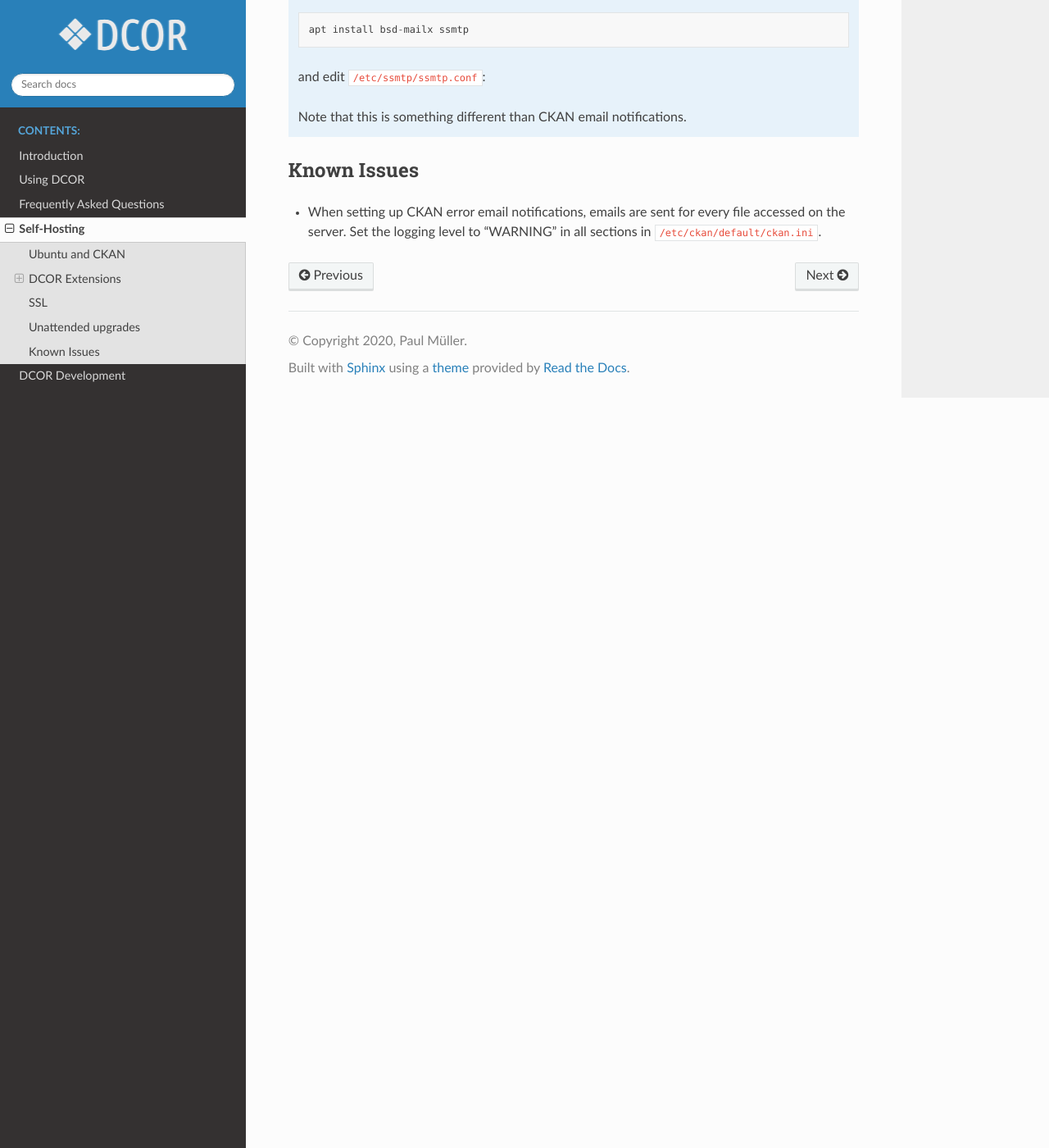
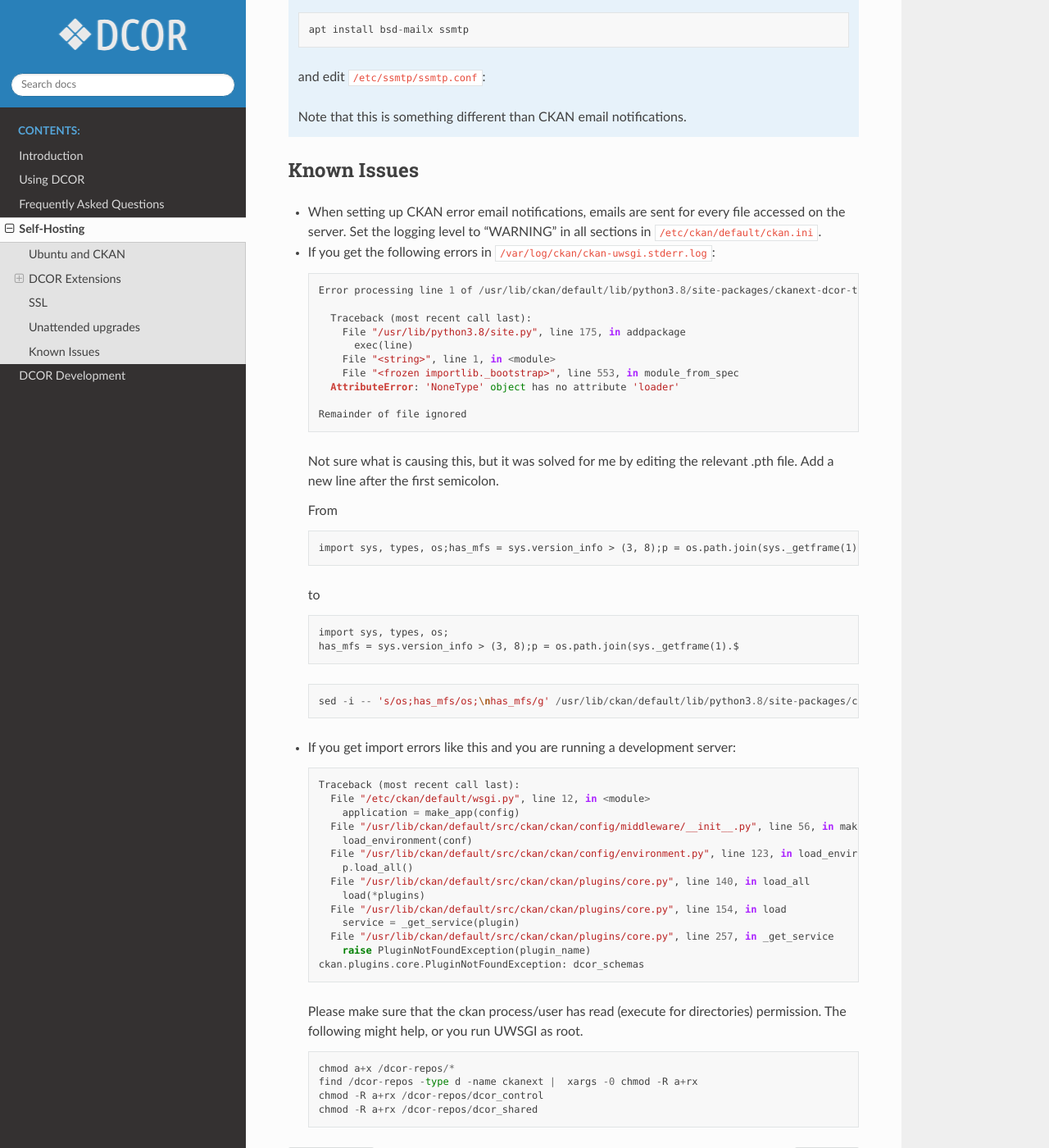
Before and after one commit to DCOR-dev/dcor-docs, a Sphinx documentation site: the page built from docs/sec_self_hosting.rst, in a window 1280 px wide and 1400 px high, scrolled down 4109 px. Shown: the whole window at 82% size. Built offline with Sphinx 7.4.7 and the Read the Docs theme 2.0.0, drawn with Linux system fonts in a browser that asks for light colours.

Commit message:
add to troubleshooting

```diff
--- a/docs/sec_develop.rst
+++ b/docs/sec_develop.rst
@@ -45,7 +45,8 @@
 
        /repos   /dcor-repos    9p  trans=virtio,version=9p2000.L,rw    0   0
 
-    After ``mkdir /dcor-repos`` and ``mount /dcor-repos``, you can then access
+    After ``mkdir /dcor-repos``, ``chmod a+rx /dcor-repos``,
+    and ``mount /dcor-repos``, you can then access
     the repositories of the host machine directly from the guest machine.
     In order for everything to work properly, libvirt needs access to
     ``/home/paul/repos/DCOR``. The easiest way to achieve that
--- a/docs/sec_self_hosting.rst
+++ b/docs/sec_self_hosting.rst
@@ -261,3 +261,67 @@
 - When setting up CKAN error email notifications, emails are sent for every file
   accessed on the server. Set the logging level to "WARNING" in all sections
   in ``/etc/ckan/default/ckan.ini``.
+
+- If you get the following errors in ``/var/log/ckan/ckan-uwsgi.stderr.log``:
+
+  .. code::
+
+    Error processing line 1 of /usr/lib/ckan/default/lib/python3.8/site-packages/ckanext-dcor-theme-nspkg.pth:
+
+      Traceback (most recent call last):
+        File "/usr/lib/python3.8/site.py", line 175, in addpackage
+          exec(line)
+        File "<string>", line 1, in <module>
+        File "<frozen importlib._bootstrap>", line 553, in module_from_spec
+      AttributeError: 'NoneType' object has no attribute 'loader'
+
+    Remainder of file ignored
+
+  Not sure what is causing this, but it was solved for me by editing
+  the relevant .pth file. Add a new line after the first semicolon.
+
+  From
+
+  .. code::
+
+    import sys, types, os;has_mfs = sys.version_info > (3, 8);p = os.path.join(sys._getframe(1).$
+
+  to
+
+  .. code::
+
+    import sys, types, os;
+    has_mfs = sys.version_info > (3, 8);p = os.path.join(sys._getframe(1).$
+
+  .. code::
+
+    sed -i -- 's/os;has_mfs/os;\nhas_mfs/g' /usr/lib/ckan/default/lib/python3.8/site-packages/ckan*.pth
+
+- If you get import errors like this and you are running a development server:
+
+  .. code::
+
+    Traceback (most recent call last):
+      File "/etc/ckan/default/wsgi.py", line 12, in <module>
+        application = make_app(config)
+      File "/usr/lib/ckan/default/src/ckan/ckan/config/middleware/__init__.py", line 56, in make_app
+        load_environment(conf)
+      File "/usr/lib/ckan/default/src/ckan/ckan/config/environment.py", line 123, in load_environment
+        p.load_all()
+      File "/usr/lib/ckan/default/src/ckan/ckan/plugins/core.py", line 140, in load_all
+        load(*plugins)
+      File "/usr/lib/ckan/default/src/ckan/ckan/plugins/core.py", line 154, in load
+        service = _get_service(plugin)
+      File "/usr/lib/ckan/default/src/ckan/ckan/plugins/core.py", line 257, in _get_service
+        raise PluginNotFoundException(plugin_name)
+    ckan.plugins.core.PluginNotFoundException: dcor_schemas
+
+  Please make sure that the ckan process/user has read (execute for directories)
+  permission. The following might help, or you run UWSGI as root.
+
+  .. code::
+
+    chmod a+x /dcor-repos/*
+    find /dcor-repos -type d -name ckanext |  xargs -0 chmod -R a+rx
+    chmod -R a+rx /dcor-repos/dcor_control
+    chmod -R a+rx /dcor-repos/dcor_shared
```
